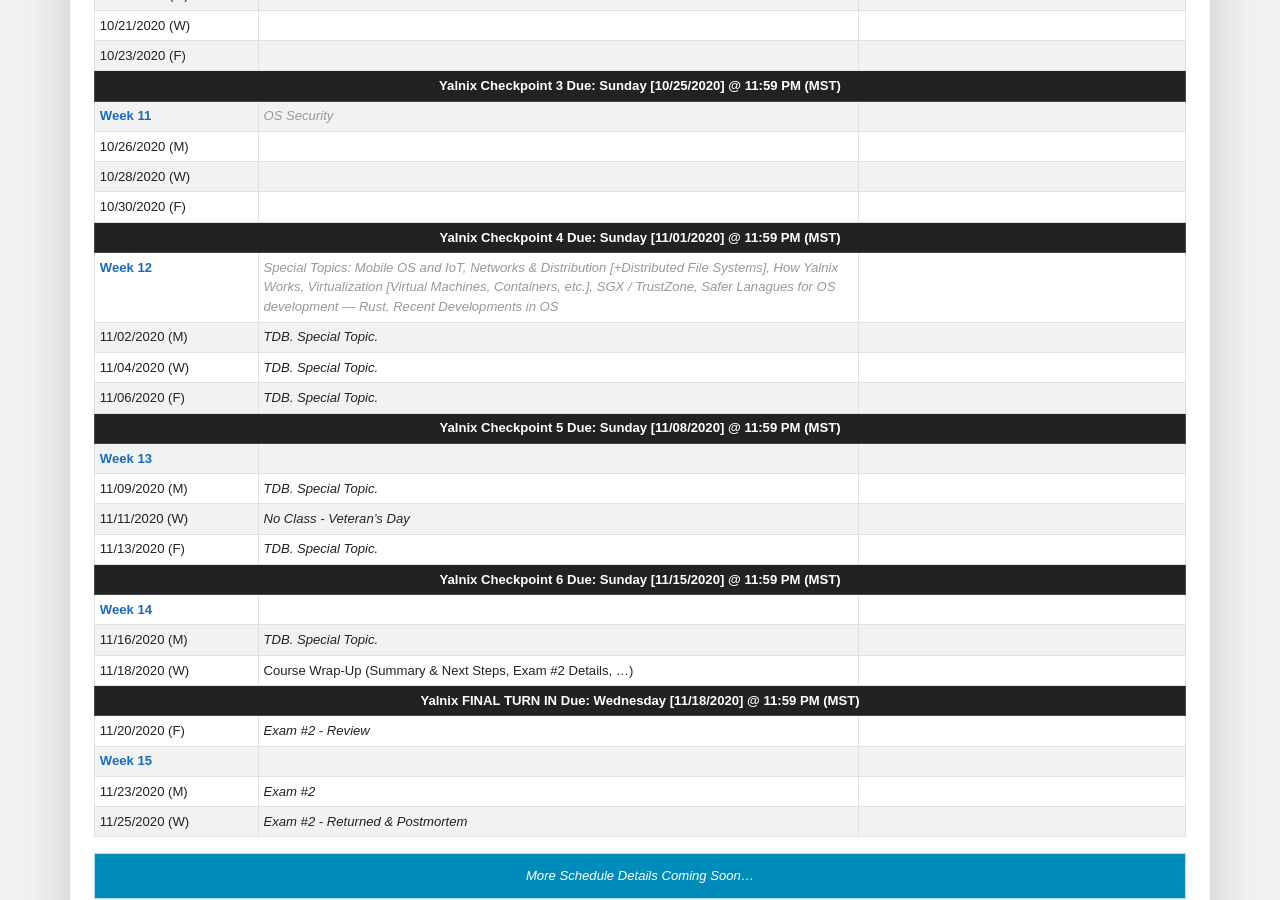
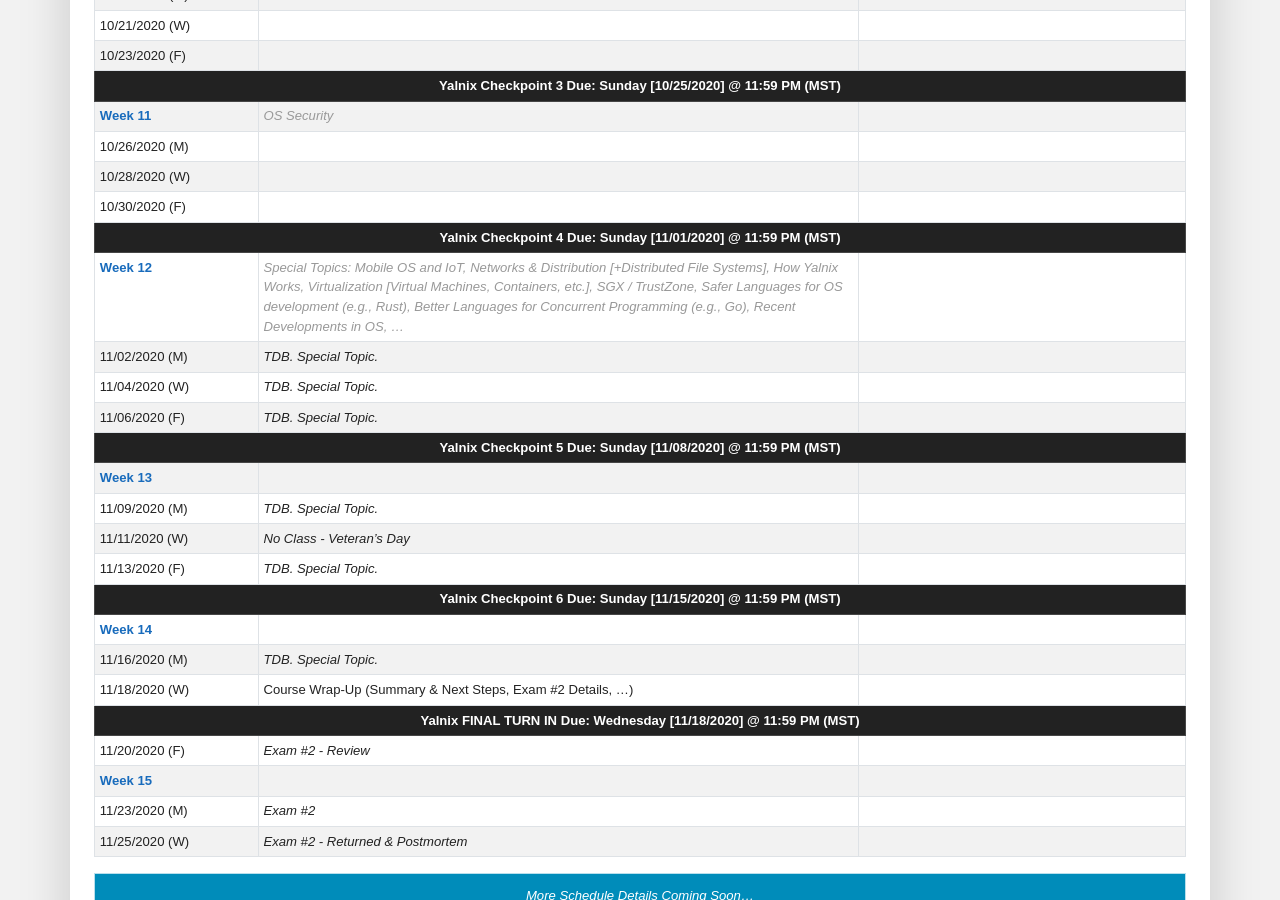
Before and after one commit to traviswpeters/cs460-2020-fall, a Jekyll site: the page built from index.md, in a window 1280 px wide and 900 px high, scrolled down 3032 px. Built offline with Jekyll 4.4.1, drawn with Linux system fonts in a browser that asks for light colours; nearby versions of some CDN libraries; some web fonts are replaced; comment, search, counter and statistics services are not loaded; some of the changed text lies outside the part shown.

```diff
--- a/index.md
+++ b/index.md
@@ -635,7 +636,17 @@ If you have any questions, please contact me.
 <tr>
 <td id="week12" markdown="span">Week 12</td>
 <!-- Week Title Here -->
-<td markdown="span" class="note">Special Topics: Mobile OS and IoT, Networks & Distribution [+Distributed File Systems], How Yalnix Works, Virtualization [Virtual Machines, Containers, etc.], SGX / TrustZone, Safer Lanagues for OS development --- Rust, Recent Developments in OS</td>
+<td markdown="span" class="note">Special Topics:
+Mobile OS and IoT,
+Networks & Distribution [+Distributed File Systems],
+How Yalnix Works,
+Virtualization [Virtual Machines, Containers, etc.],
+SGX / TrustZone,
+Safer Languages for OS development (e.g., Rust),
+Better Languages for Concurrent Programming (e.g., Go),
+Recent Developments in OS,
+...
+</td>
 <!-- Assignments & Reading Here -->
 <td markdown="span" markdown="1">
 <!-- - **Read:** Chapters ... -->
```
Also changed, not shown: other parts of index.md (+3 -2 lines).
